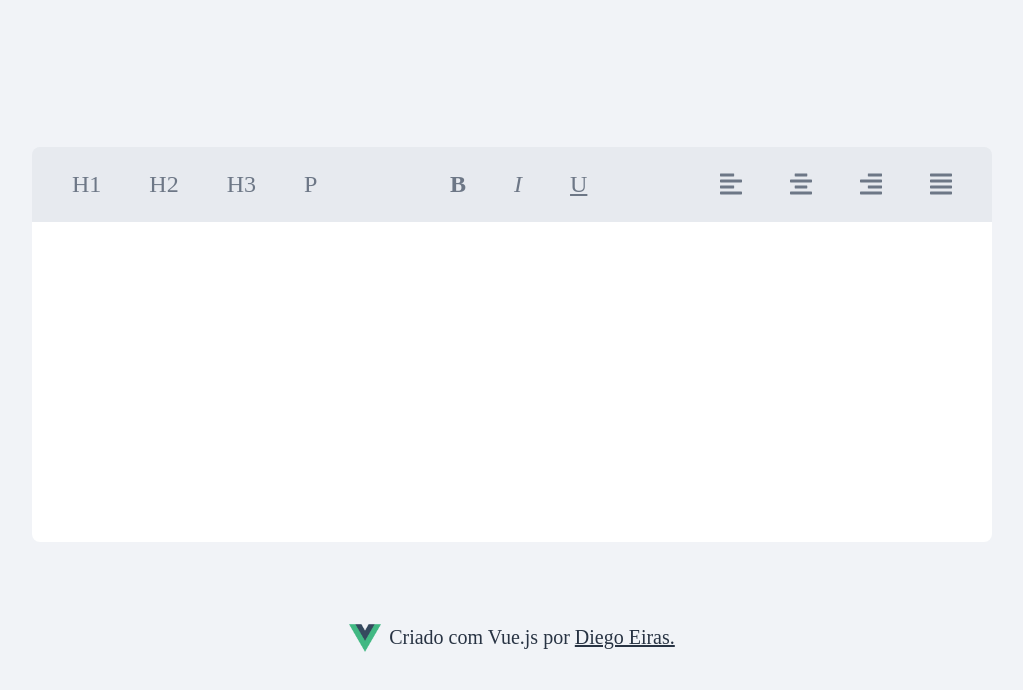
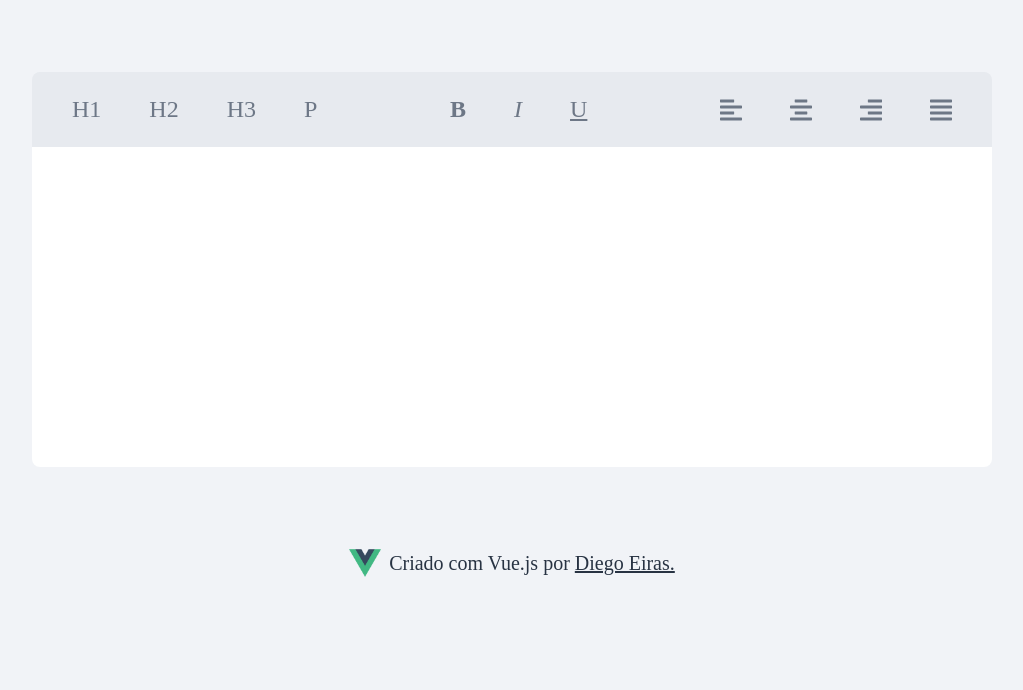
Before and after one commit to lucioeiras/rich-text-editor, a Vue app: page / in a window 1280 px wide. Shown: the top 690 px of the page, without its empty margins (128-1151 px from the left). Built offline with nearby package versions, Linux system fonts and the light colour scheme.

Commit message:
❌ FIX: Editor leaving the screen

```diff
--- a/src/App.vue
+++ b/src/App.vue
@@ -18,12 +18,13 @@
 
 <style lang="scss">
   #app {
+    height: 100%;
     width: 100%;
 
     display: flex;
     flex-direction: column;
     align-items: center;
 
-    padding: 64px 0;
+    padding: 72px 0;
   }
 </style>
--- a/src/styles/global.scss
+++ b/src/styles/global.scss
@@ -10,11 +10,6 @@
 body {
   height: 100vh;
 
-  display: flex;
-  flex-direction: column;
-  align-items: center;
-  justify-content: center;
-
   background-color: $background;
 }
 
```
